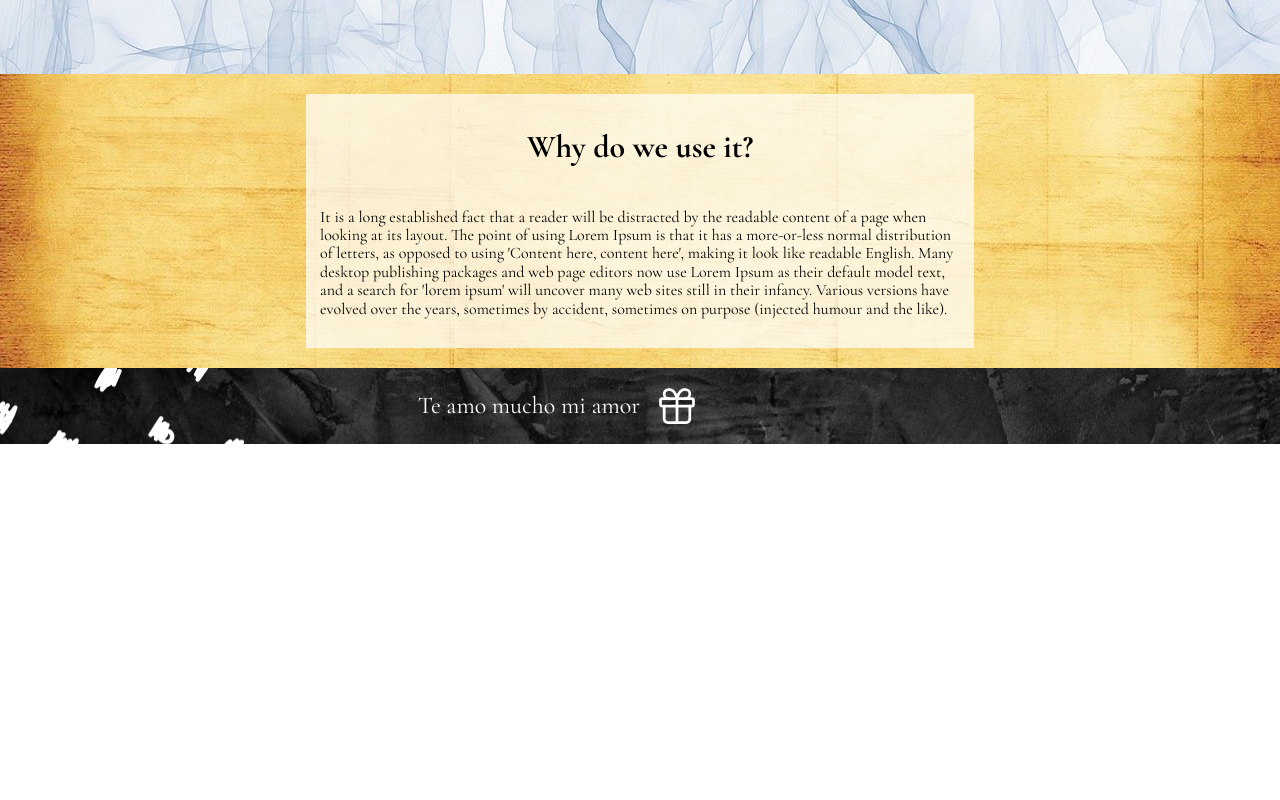
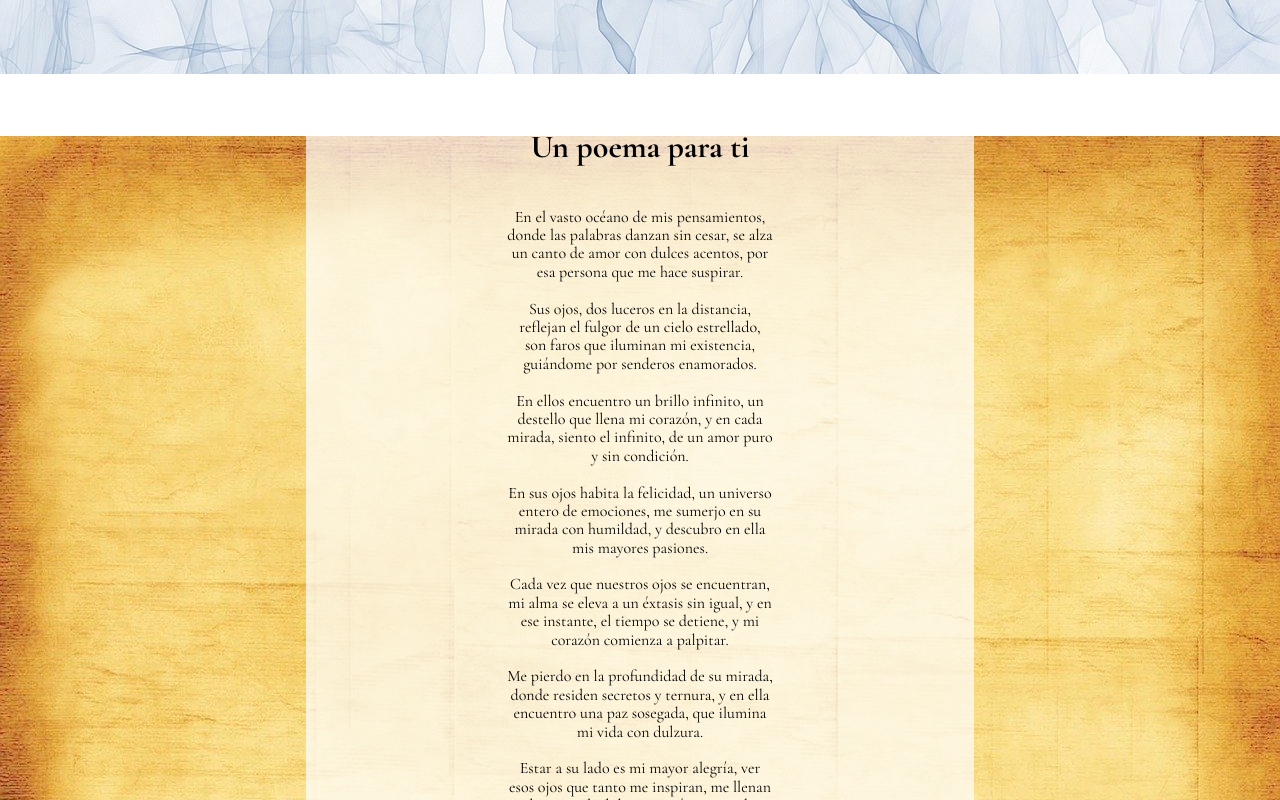
Before and after one commit to vanesaperez22/MyLove, a plain HTML site: page index.html in a window 1280 px wide. Shown: the part 1600-2400 px from the top of the page. Before the commit the page ends 2044 px from the top, so only its background shows below. Drawn offline with nearby package versions, Linux system fonts and the light colour scheme.

Commit message:
Se hacen ultimos cambios

```diff
--- a/css/styles.css
+++ b/css/styles.css
@@ -218,6 +218,11 @@ body {
     background-size: 100% auto;
     display: flex;
     justify-content: center;
+}
+
+.marginCarta {
+    margin-left: 187px;
+    margin-right: 187px;
 }
 
 .center {
--- a/index.html
+++ b/index.html
@@ -46,13 +46,57 @@
 
     <section class="contenedorCarta">
         <div class="carta">
-            <h1 class="center">Why do we use it?</h1>
-            <p>
-                It is a long established fact that a reader will be distracted by the readable content of a page when looking at its layout.
-                The point of using Lorem Ipsum is that it has a more-or-less normal distribution of letters, as opposed to using 'Content here,
-                content here', making it look like readable English. Many desktop publishing packages and web page editors now use Lorem Ipsum
-                as their default model text, and a search for 'lorem ipsum' will uncover many web sites still in their infancy. Various versions
-                have evolved over the years, sometimes by accident, sometimes on purpose (injected humour and the like).
+            <h1 class="center">Un poema para ti</h1>
+            <p class="center marginCarta">
+                En el vasto océano de mis pensamientos,
+                donde las palabras danzan sin cesar,
+                se alza un canto de amor con dulces acentos,
+                por esa persona que me hace suspirar.
+                <br><br>
+                Sus ojos, dos luceros en la distancia,
+                reflejan el fulgor de un cielo estrellado,
+                son faros que iluminan mi existencia,
+                guiándome por senderos enamorados.
+                <br><br>
+                En ellos encuentro un brillo infinito,
+                un destello que llena mi corazón,
+                y en cada mirada, siento el infinito,
+                de un amor puro y sin condición.
+                <br><br>
+                En sus ojos habita la felicidad,
+                un universo entero de emociones,
+                me sumerjo en su mirada con humildad,
+                y descubro en ella mis mayores pasiones.
+                <br><br>
+                Cada vez que nuestros ojos se encuentran,
+                mi alma se eleva a un éxtasis sin igual,
+                y en ese instante, el tiempo se detiene,
+                y mi corazón comienza a palpitar.
+                <br><br>
+                Me pierdo en la profundidad de su mirada,
+                donde residen secretos y ternura,
+                y en ella encuentro una paz sosegada,
+                que ilumina mi vida con dulzura.
+                <br><br>
+                Estar a su lado es mi mayor alegría,
+                ver esos ojos que tanto me inspiran,
+                me llenan de amor, de dulce armonía,
+                y en cada instante, mi ser se admiran.
+                <br><br>
+                En sus ojos encuentro la razón,
+                para sonreír y amar cada día,
+                pues en ellos descubro la perfección,
+                y en su mirada, encuentro la melodía.
+                <br><br>
+                Por siempre seré feliz, mientras pueda,
+                contemplar esos ojos que tanto adoro,
+                en ellos encuentro mi paz y mi celda,
+                donde mi amor se hace eterno tesoro.
+                <br><br>
+                Así, en el amor que siento, me confieso,
+                por la dicha de amar y ser amado,
+                pues en sus ojos veo mi universo,
+                y en su mirada encuentro mi legado.
             </p>
             <img class="pakkun1" src="img/ImagenPakkun.png" width="100px" height="120px">
         </div>
```
